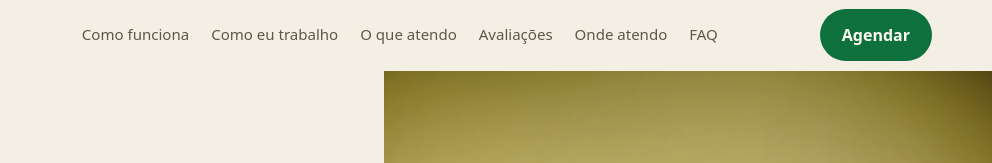
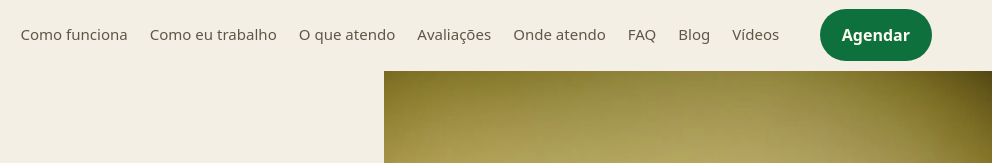
Before and after one commit to guigajipa9-star/drguilhermemota-web, a plain HTML site: page index.html in a window 1280 px wide. Shown: the top 163 px of the page, 288-1280 px from the left. Drawn offline with Linux system fonts and the light colour scheme.

Commit message:
home: Blog e Videos no menu do topo (desktop e celular)

```diff
--- a/index.html
+++ b/index.html
@@ -555,6 +555,8 @@
         <a href="#avaliacoes">Avaliações</a>
         <a href="#atendimento">Onde atendo</a>
         <a href="#faq">FAQ</a>
+        <a href="/blog/">Blog</a>
+        <a href="/videos/">Vídeos</a>
       </nav>
       <details class="mobile-nav">
         <summary>
@@ -567,6 +569,8 @@
           <a href="#avaliacoes">Avaliações</a>
           <a href="#atendimento">Onde atendo</a>
           <a href="#faq">Perguntas frequentes</a>
+          <a href="/blog/">Blog</a>
+          <a href="/videos/">Vídeos</a>
         </nav>
       </details>
       <a class="btn btn-wa" data-wa href="https://wa.me/5551983300503?text=Ol%C3%A1!%20Vi%20o%20site%20e%20gostaria%20de%20conversar%20sobre%20uma%20avalia%C3%A7%C3%A3o." target="_blank" rel="noopener">Agendar</a>
```
